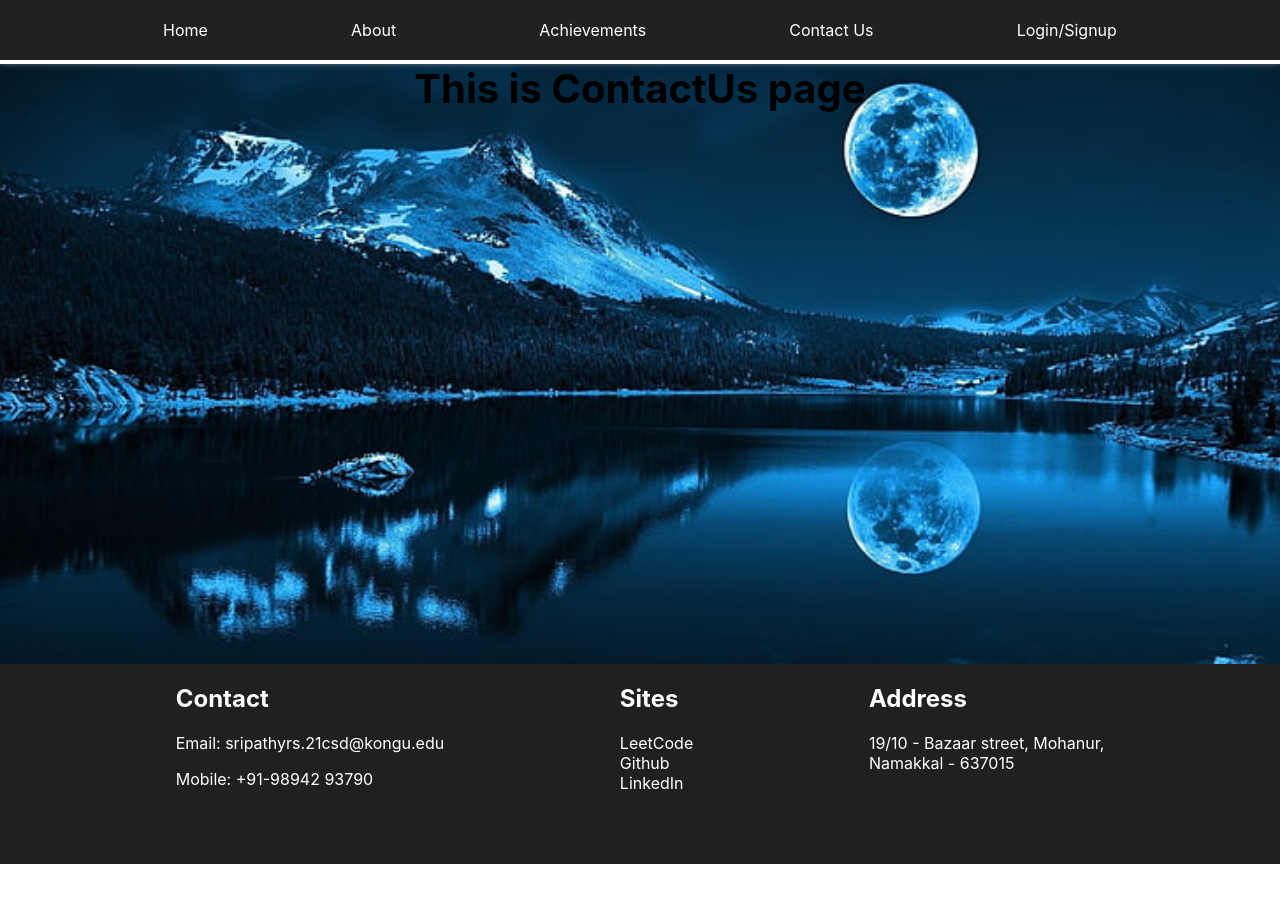
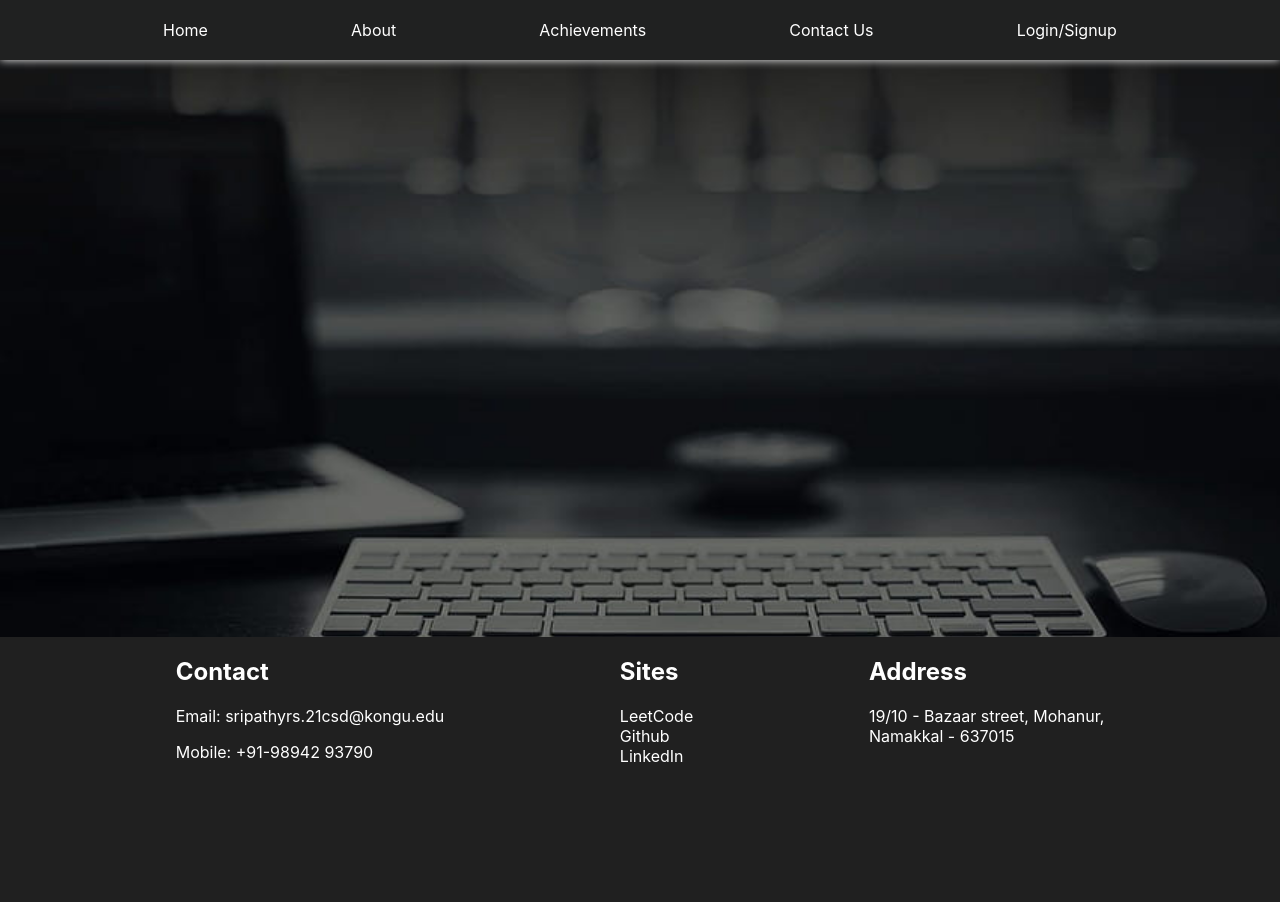
Before and after one commit to sripathy914/MERN-React, a React (Create React App) app: page /ContactUs in a window 1280 px wide. Shown: the top 902 px of the page. Before the commit the page ends 864 px from the top, so only its background shows below. Built offline with nearby package versions, Linux system fonts and the light colour scheme.

Commit message:
committed all

```diff
--- /dev/null
+++ b/src/NavBar/About.css
@@ -0,0 +1,9 @@
+.about
+{
+   color: rgb(0, 0, 0);
+   background-image: url('./backimage.jpg');
+   background-repeat: no-repeat;
+   background-position: center;
+   background-size: cover;
+   height: 600px;
+}
--- a/src/NavBar/About.jsx
+++ b/src/NavBar/About.jsx
@@ -1,30 +1,13 @@
 import React from "react";
 import { useReducer } from "react";
-import './NavBar.css'
-import './Login.css'
+import { useState } from "react";
+import './About.css'
 
-const value={count:0}
-const countFunction=(state,action) =>{
-    switch(action.type)
-    {
-        case "sub":
-            return {count:state.count-1}
-        case "add":
-            return {count:state.count+1}
-        default:
-            return {count:value.count}
-    }
-}
-const About=() =>{
-    const[state,dispatch]=useReducer(countFunction,value)
+const ContactUs = () =>{
     return(
-        <div class="aboutpage">
-            <h2>Count: {state.count}</h2>
-            <button onClick={ ()=>dispatch({type:"add"}) } class="button2">+</button>
-            <button onClick={ ()=>dispatch({type:"sub"}) } class="button2">-</button>
-            <button onClick={ ()=>dispatch({type:"reset"}) } class="button1">Reset</button>
+        <div class="about">
+
         </div>
     )
 }
-
-export default About;
+export default ContactUs;
--- a/src/NavBar/Achiements.jsx
+++ b/src/NavBar/Achiements.jsx
@@ -3,7 +3,7 @@ import React from "react";
 const Achievements = () =>{
     return(
         <div class="home">
-            <h1>This is Achievements page</h1>
+
         </div>
     )
 }
--- /dev/null
+++ b/src/NavBar/ContactUs.css
@@ -0,0 +1,9 @@
+.contactme
+{
+   color: rgb(0, 0, 0);
+   background-image: url('./backimage.jpg');
+   background-repeat: no-repeat;
+   background-position: center;
+   background-size: cover;
+   height: 600px;
+}
--- a/src/NavBar/ContactUs.jsx
+++ b/src/NavBar/ContactUs.jsx
@@ -1,11 +1,12 @@
 import React from "react";
 import { useReducer } from "react";
 import { useState } from "react";
+import './ContactUs.css'
 
 const ContactUs = () =>{
     return(
-        <div class="home">
-            <h1>This is ContactUs page</h1>
+        <div class="contactme">
+
         </div>
     )
 }
--- a/src/NavBar/Footer.css
+++ b/src/NavBar/Footer.css
@@ -3,10 +3,9 @@
 
 
     width: 100%;
-    height: 200px;
+    height: 300px;
     background-color: rgb(32, 32, 32);
     color: white;
-
 
 }
 .FooterContent
--- a/src/NavBar/Home.css
+++ b/src/NavBar/Home.css
@@ -1,12 +1,12 @@
 .home
 {
-   height: 1000px;
+
    color: rgb(0, 0, 0);
-   background-image: url('./nature\ image.jpg');
+   background-image: url('./backimage.jpg');
    background-repeat: no-repeat;
    background-position: center;
    background-size: cover;
-    height: 600px;
+   height: 600px;
 }
 .div1
 {
@@ -33,9 +33,14 @@ h1
     width: 200px;
     height: 40px;
     margin-top: 30px;
+    border-radius: 10px;
+    filter: drop-shadow(0px 0px 10px white);
+    transition: background-color 0.6s, color 0.6s, box-shadow 0.6s;
 }
 .explore:hover
 {
-    background-color:white;
+    background-color:rgb(213, 212, 212);
     color: black;
+    border: 0px;
+    box-shadow: 0px 0px 10px rgb(203, 189, 189);
 }
--- a/src/NavBar/Home.jsx
+++ b/src/NavBar/Home.jsx
@@ -12,6 +12,7 @@ const Home = () => {
                 </div>
                 <div class="homebuttons">
                 <button class="explore">Explore</button>
+
                 </div>
             </div>
 
--- a/src/NavBar/Login.css
+++ b/src/NavBar/Login.css
@@ -5,8 +5,16 @@
     align-items: center;
     height: 100%;
     width: 100%;
-    background-color: rgb(0, 0, 0);
+}
 
+.loginsignup
+{
+   color: rgb(0, 0, 0);
+   background-image: url('./backimage.jpg');
+   background-repeat: no-repeat;
+   background-position: center;
+   background-size: cover;
+   height: 600px;
 }
 
 input
--- a/src/NavBar/Login.jsx
+++ b/src/NavBar/Login.jsx
@@ -3,9 +3,9 @@ import './Login.css';
 
 const Login =() =>{
         return (
+            <div class="loginsignup">
                 <div class="container">
                     <div class="form1">
-
                         <div class="form2">
                             <h2>Login</h2>
                             <form>
@@ -32,6 +32,7 @@ const Login =() =>{
                         </div>
                     </div>
                 </div>
+            </div>
         )
     }
 export default Login;
```
Also changed, not shown: src/NavBar/backimage.jpg (added). Lines whose indentation alone changed are shown as unchanged.
